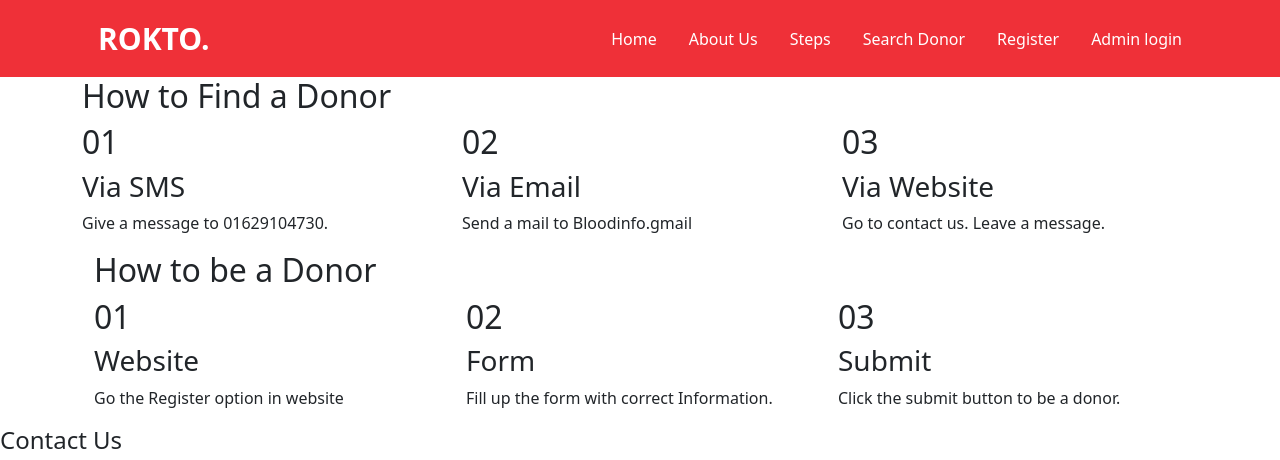
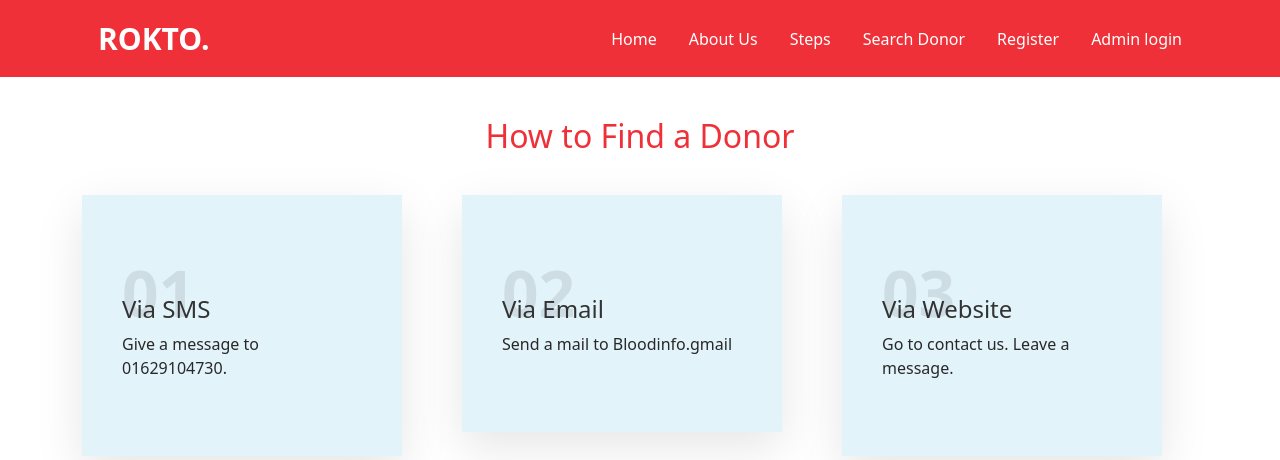
Before and after one commit to overaisul/Blood-donation, a PHP site: page /HTML/step.php in a window 1280 px wide. Shown: the top 460 px of the page. Run offline with PHP 8.4, Linux system fonts and the light colour scheme.

Commit message:
Update style.css

```diff
--- a/CSS/style.css
+++ b/CSS/style.css
@@ -17,7 +17,6 @@
 .banner-card{
     position: relative;
 }
-
 .banner-card img{
     max-width: 100%;
     height: auto;
@@ -65,3 +64,192 @@
 .text h4{
     margin-left: 150px;
 }
+.about{
+    padding-top: 50px;
+    background-color: rgb(233, 232, 232);
+    text-align: center;
+}
+.btn{
+    margin-top: 30px;
+    margin-bottom: 40px;
+}
+.contact{
+    background-color: #ef3038;
+    text-align: center;
+    padding-top: 30px;
+}
+.con{
+    text-align: center;
+    margin-bottom: 60px;
+}
+.form ul{
+    margin-top: 60px;
+}
+.form ul li{
+    list-style-type: none;
+    margin-top: 15px;
+}
+.form ul li h3{
+    margin-bottom: 60px;
+    color: #ef3038;
+}
+.btn{
+    background-color: #ef3038;
+}
+.btn:hover{
+    color: #ebc1c1;
+}
+.row li{
+    list-style-type: none;
+}
+.row li a{
+    margin-left: 30px;
+}
+.footer2 img{
+    margin-left: 85px;
+}
+.footer2 p{
+    margin-left: 90px;
+}
+.form{
+    margin-bottom: 20px;
+}
+footer{
+    margin-top: 50px;
+    text-align: center;
+}
+.aboutus{
+    margin-top: 40px;
+    margin-bottom: 40px;
+}
+
+.box{
+    margin-bottom: 60px;
+    position: relative;
+    width: 320px;
+    background: #e2f3fa;
+    padding: 100px 40px 60px;
+    box-shadow: 0 15px 45px rgba(0, 0, 0, .1);
+}
+.box::before{
+    content: '';
+    position: absolute;
+    top: 0;
+    left: 0;
+    width: 100%;
+    height: 100%;
+    background: #ef3038;
+    transform: scaleY(0);
+    transform-origin: top;
+    transition: transform 0.5s;
+}
+.box:hover:before{
+    transform: scaleY(1);
+    transform-origin: bottom;
+    transition: transform 0.5s;
+}
+.box h2{
+    position: absolute;
+    left: 40px;
+    top: 60px;
+    font-size: 4em;
+    font-weight: 800;
+    z-index: 1;
+    opacity: 0.1;
+    transition: .5s;
+}
+.box:hover h2{
+    opacity: 1;
+    color: #fff;
+    transform: translateY(-60px);
+}
+.box h3{
+    position: relative;
+    font-size: 1.5em;
+    z-index: 2;
+    color: #333;
+    transition: .5s;
+}
+.box p{
+    position: relative;
+    z-index: 2;
+    color: rgb(41, 40, 40);
+    transition: .5s;
+}
+.mem{
+    color: #ef3038;
+    margin: 40px 40px;
+    text-align: center;
+}
+.home{
+    margin-top: 60px;
+    background-color: #f86a72;
+    padding: 50px 50px;
+}
+.form20{
+    margin-top: 50px;
+}
+.login{
+    border: 5px solid red;
+    margin-top: 100px;
+    width: 30%;
+}
+.login h1{
+
+    color: #ef3038;
+}
+
+
+
+.member{
+   margin-top: 30px;
+   margin-bottom: 30px;
+}
+.team{
+    width: 330px;
+    padding: 60px 30px;
+    margin: 20px;
+    background: #f2f3f7;
+    box-shadow: 0.6em 0.6em 1.2em #d2dce9,
+                -0.5em -0.5em 1em #ffffff;
+    border-radius: 20px;
+}
+.team .content{
+    display: flex;
+    justify-content: center;
+    align-items: center;
+    flex-direction: column;
+}
+.team .content .imgbx{
+    width: 250px;
+    height: 250px;
+    border-radius: 50%;
+    position: relative;
+    margin-bottom: 30px;
+    overflow: hidden;
+}
+.contentbx h4{
+    text-align: center;
+    font-weight: 700;
+}
+.contentbx h6{
+    text-align: center;
+}
+
+
+.sci a{
+    margin-left: 10px;
+}
+.niloy{
+    height: 300px;
+    width: 250px;
+}
+.asif{
+    height: 350px;
+    width: 250px;
+}
+.rahul{
+    height: 350px;
+    width: 250px;
+}
+}
```
